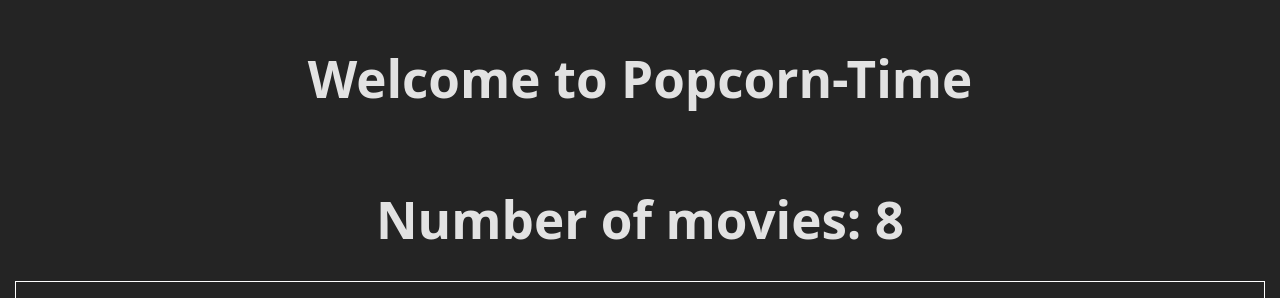
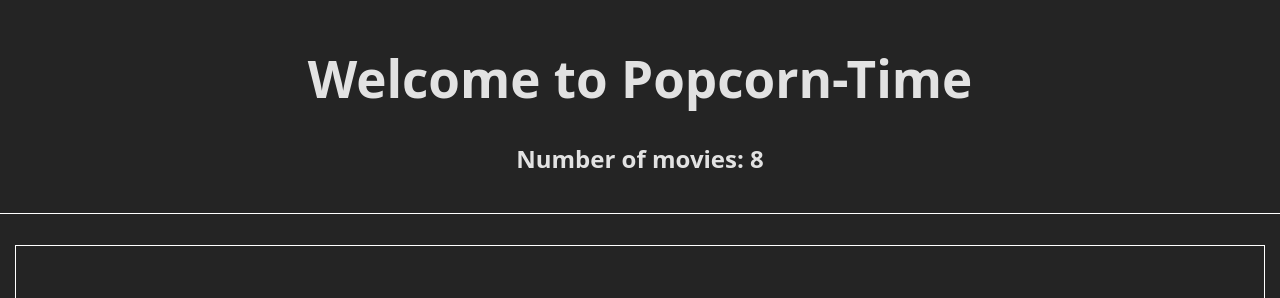
Before and after one commit to ironhack-sept2025-breakingBug/w4d3-popcorn-time, a React (Vite) app: page / in a window 1280 px wide. Shown: the top 298 px of the page. Built offline with nearby package versions, Linux system fonts and the light colour scheme.

Commit message:
refactor: display number of movies in Header (lift state up)

```diff
--- a/src/App.jsx
+++ b/src/App.jsx
@@ -1,12 +1,32 @@
-import Footer from "./components/Footer"
+import { useState } from "react"
+
 import Header from "./components/Header"
 import MovieList from "./components/MovieList"
+import Footer from "./components/Footer"
+
+import movies from './data/movies.json'
 
 function App() {
+
+  const [moviesToDisplay, setMoviesToDisplay] = useState(movies)
+
+
+  const deleteMovie = (movieId) => {
+    // get the new list of movies...
+    const newList = moviesToDisplay.filter((movieDetails, i, arr) => {
+      return movieDetails.id !== movieId;
+    })
+
+    // update state...
+    // moviesToDisplay = newList; // NEVER, NEVER, MODIFY STATE DIRECTLY
+    setMoviesToDisplay(newList)
+  }
+
+
   return (
     <>
-      <Header />
-      <MovieList />
+      <Header numberOfMovies={moviesToDisplay.length} />
+      <MovieList moviesArr={moviesToDisplay} onDelete={deleteMovie} />
       <Footer />
     </>
   )
--- a/src/components/Header.css
+++ b/src/components/Header.css
@@ -1,6 +1,7 @@
 .Header {
     padding: 1rem;
     margin-bottom: 2rem;
+    border-bottom: 1px solid #fff;
 }
 
 .Header nav {
--- a/src/components/Header.jsx
+++ b/src/components/Header.jsx
@@ -1,9 +1,10 @@
 import './Header.css'
 
-function Header() {
+function Header(props) {
     return (
         <header className='Header'>
             <h1>Welcome to Popcorn-Time</h1>
+            <h2>Number of movies: {props.numberOfMovies}</h2>
         </header>
     )
 }
--- a/src/components/MovieList.jsx
+++ b/src/components/MovieList.jsx
@@ -1,39 +1,15 @@
-import { useState } from 'react'
 
-import movies from '../data/movies.json'
 import MovieSummary from './MovieSummary'
 
-function MovieList() {
-
-    const [moviesToDisplay, setMoviesToDisplay] = useState(movies)
-
-
-    const deleteMovie = (movieId) => {
-
-        // get the new list of movies...
-        const newList = moviesToDisplay.filter( (movieDetails, i, arr) => {
-            if(movieDetails.id !== movieId) {
-                return true
-            } else {
-                return false
-            }
-        })
-
-        // update state...
-        // moviesToDisplay = newList; // NEVER, NEVER, MODIFY STATE DIRECTLY
-        setMoviesToDisplay(newList)
-    }
-
+function MovieList(props) {
     return (
         <>
-            <h1>Number of movies: {moviesToDisplay.length}</h1>
-
-            {moviesToDisplay.map((movieObj, i, arr) => {
+            {props.moviesArr.map((movieObj, i, arr) => {
                 return (
                     <MovieSummary
                         key={movieObj.id}
                         movieDetails={movieObj}
-                        onDelete={deleteMovie}
+                        onDelete={props.onDelete}
                     />
                 )
             })}
```
